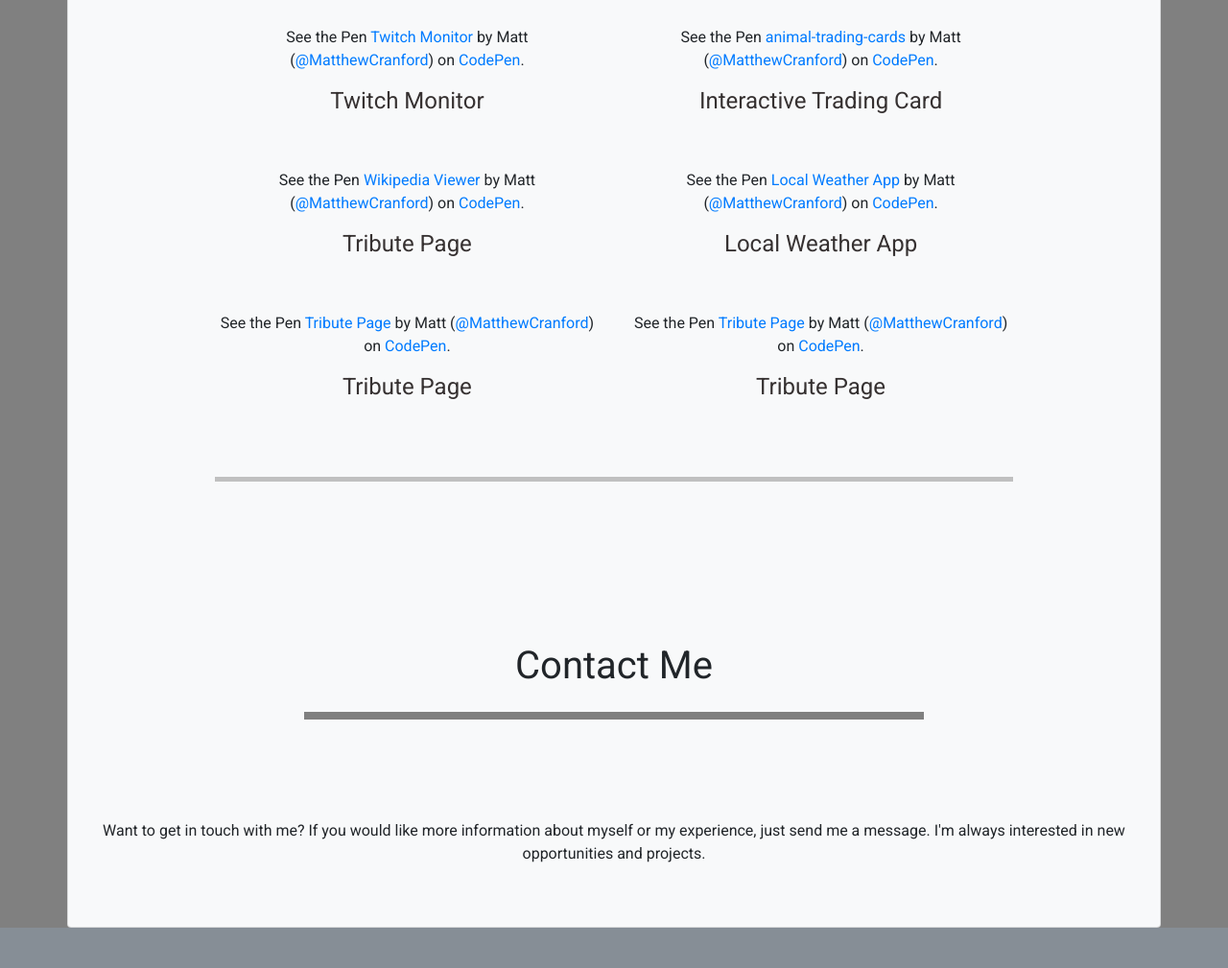
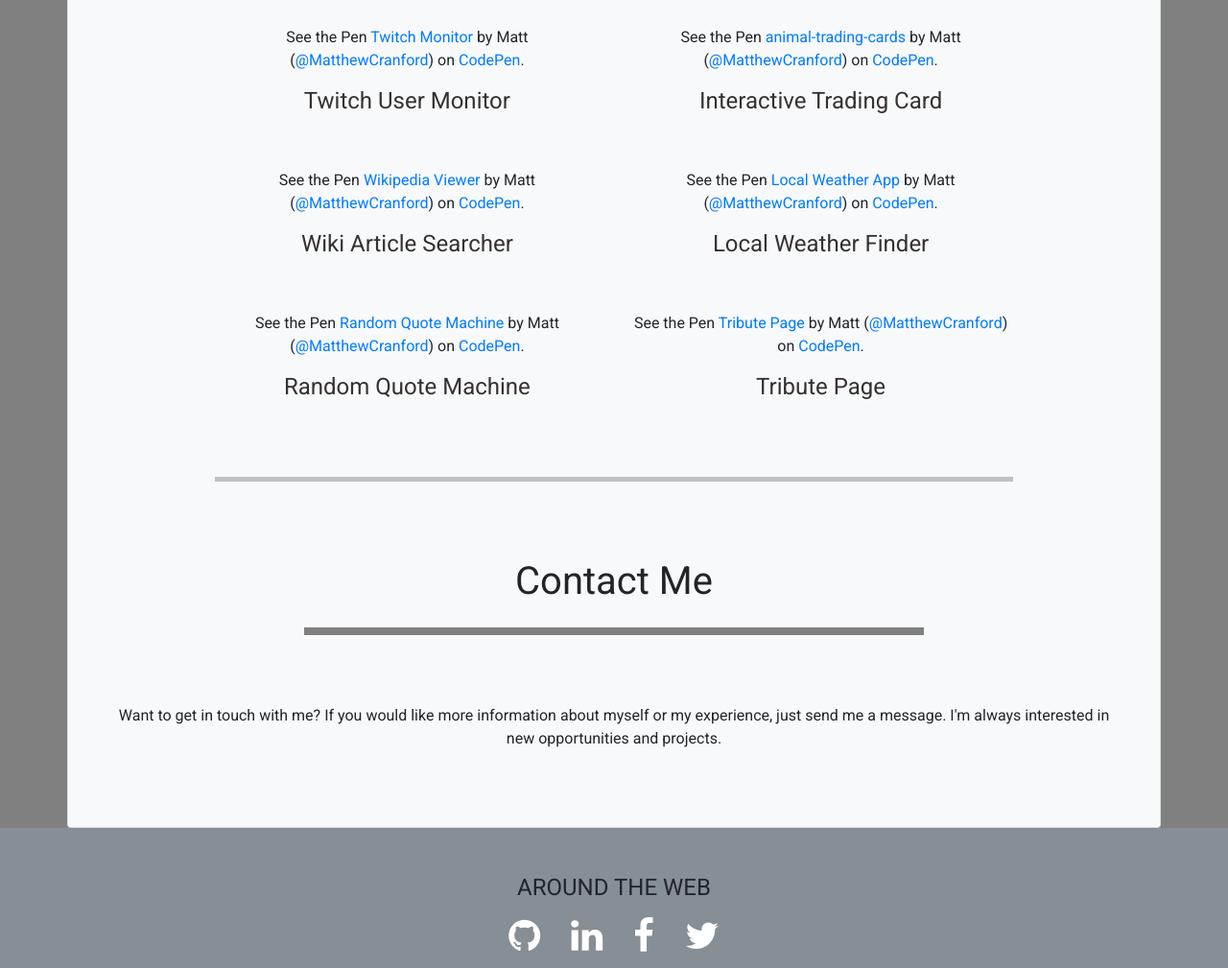
Before and after one commit to MatthewCranford/MatthewCranford.github.io, a plain HTML site: page index.html in a window 1280 px wide. Shown: the part 559-1568 px from the top of the page at 96% size. Drawn offline with nearby package versions, Linux system fonts and the light colour scheme; a script that the page names is missing.

Commit message:
Add all projects

```diff
--- a/index.html
+++ b/index.html
@@ -76,32 +76,37 @@
               <!-- project 1 -->
               <div class="col-sm-12 col-lg-6 text-center my-4 project">
                 <p data-height="400" data-theme-id="0" data-slug-hash="aEqXjK" data-default-tab="result" data-user="MatthewCranford" data-embed-version="2" data-pen-title="Twitch Monitor" class="codepen">See the Pen <a href="https://codepen.io/MatthewCranford/pen/aEqXjK/">Twitch Monitor</a> by Matt (<a href="https://codepen.io/MatthewCranford">@MatthewCranford</a>) on <a href="https://codepen.io">CodePen</a>.</p>
-                <a class="project-link" href="https://codepen.io/MatthewCranford/full/dJpxGR/" target="_blank"><h4 class="project-title">Twitch Monitor</h4></a>
+
+                <a class="project-link" href="https://codepen.io/MatthewCranford/full/dJpxGR/" target="_blank"><h4 class="project-title">Twitch User Monitor</h4></a>
               </div>
               <!-- project 2 -->
               <div class="col-sm-12 col-lg-6 text-center my-4 project">
                 <p data-height="400" data-theme-id="0" data-slug-hash="XVxKPp" data-default-tab="result" data-user="MatthewCranford" data-embed-version="2" data-pen-title="animal-trading-cards" class="codepen">See the Pen <a href="https://codepen.io/MatthewCranford/pen/XVxKPp/">animal-trading-cards</a> by Matt (<a href="https://codepen.io/MatthewCranford">@MatthewCranford</a>) on <a href="https://codepen.io">CodePen</a>.</p>
+
                 <a class="project-link" href="https://codepen.io/MatthewCranford/full/dZxOOr/" target="_blank"><h4 class="project-title">Interactive Trading Card</h4></a>
               </div>
               <!-- project 3 -->
               <div class="col-sm-12 col-lg-6 text-center my-4 project">
                 <p data-height="400" data-theme-id="0" data-slug-hash="jYaWRB" data-default-tab="result" data-user="MatthewCranford" data-embed-version="2" data-pen-title="Wikipedia Viewer" class="codepen">See the Pen <a href="https://codepen.io/MatthewCranford/pen/jYaWRB/">Wikipedia Viewer</a> by Matt (<a href="https://codepen.io/MatthewCranford">@MatthewCranford</a>) on <a href="https://codepen.io">CodePen</a>.</p>
 
-                <a class="project-link" href="https://codepen.io/MatthewCranford/full/dZxOOr/" target="_blank"><h4 class="project-title">Tribute Page</h4></a>
+                <a class="project-link" href="https://codepen.io/MatthewCranford/full/dZxOOr/" target="_blank"><h4 class="project-title">Wiki Article Searcher</h4></a>
               </div>
               <!-- project 4 -->
               <div class="col-sm-12 col-lg-6 text-center my-4 project">
-                <p data-height="265" data-theme-id="0" data-slug-hash="JMyZeX" data-default-tab="result" data-user="MatthewCranford" data-embed-version="2" data-pen-title="Local Weather App" class="codepen">See the Pen <a href="https://codepen.io/MatthewCranford/pen/JMyZeX/">Local Weather App</a> by Matt (<a href="https://codepen.io/MatthewCranford">@MatthewCranford</a>) on <a href="https://codepen.io">CodePen</a>.</p>
-                <a class="project-link" href="https://codepen.io/MatthewCranford/full/dZxOOr/" target="_blank"><h4 class="project-title">Local Weather App</h4></a>
+                <p data-height="400" data-theme-id="0" data-slug-hash="JMyZeX" data-default-tab="result" data-user="MatthewCranford" data-embed-version="2" data-pen-title="Local Weather App" class="codepen">See the Pen <a href="https://codepen.io/MatthewCranford/pen/JMyZeX/">Local Weather App</a> by Matt (<a href="https://codepen.io/MatthewCranford">@MatthewCranford</a>) on <a href="https://codepen.io">CodePen</a>.</p>
+
+                <a class="project-link" href="https://codepen.io/MatthewCranford/full/dZxOOr/" target="_blank"><h4 class="project-title">Local Weather Finder</h4></a>
               </div>
               <!-- project 5 -->
               <div class="col-sm-12 col-lg-6 text-center my-4 project">
-                <p data-height="400" data-theme-id="0" data-slug-hash="dZxOOr" data-default-tab="result" data-user="MatthewCranford" data-embed-version="2" data-pen-title="Tribute Page" class="codepen">See the Pen <a href="https://codepen.io/MatthewCranford/pen/dZxOOr/">Tribute Page</a> by Matt (<a href="https://codepen.io/MatthewCranford">@MatthewCranford</a>) on <a href="https://codepen.io">CodePen</a>.</p>
-                <a class="project-link" href="https://codepen.io/MatthewCranford/full/dZxOOr/" target="_blank"><h4 class="project-title">Tribute Page</h4></a>
+                <p data-height="400" data-theme-id="0" data-slug-hash="dJpxGR" data-default-tab="result" data-user="MatthewCranford" data-embed-version="2" data-pen-title="Random Quote Machine" class="codepen">See the Pen <a href="https://codepen.io/MatthewCranford/pen/dJpxGR/">Random Quote Machine</a> by Matt (<a href="https://codepen.io/MatthewCranford">@MatthewCranford</a>) on <a href="https://codepen.io">CodePen</a>.</p>
+
+                <a class="project-link" href="https://codepen.io/MatthewCranford/full/dZxOOr/" target="_blank"><h4 class="project-title">Random Quote Machine</h4></a>
               </div>
               <!-- project 6 -->
               <div class="col-sm-12 col-lg-6 text-center my-4 project">
                 <p data-height="400" data-theme-id="0" data-slug-hash="dZxOOr" data-default-tab="result" data-user="MatthewCranford" data-embed-version="2" data-pen-title="Tribute Page" class="codepen">See the Pen <a href="https://codepen.io/MatthewCranford/pen/dZxOOr/">Tribute Page</a> by Matt (<a href="https://codepen.io/MatthewCranford">@MatthewCranford</a>) on <a href="https://codepen.io">CodePen</a>.</p>
+
                 <a class="project-link" href="https://codepen.io/MatthewCranford/full/dZxOOr/" target="_blank"><h4 class="project-title">Tribute Page</h4></a>
               </div>
             </div>
@@ -111,17 +116,15 @@
 
 
         <!-- CONTACT -->
-        <div class="container anchor mb-5" id="contact">
+        <div class="container anchor mb-3" id="contact">
           <h1 class="text-center">Contact Me</h1>
           <hr class="my-4">
           <div class="row">
-
-
             <!-- text  -->
-            <div class="col-sm-12 col-md-12 mt-5 text-center" id="contact-text">
+            <div class="col-sm-12 col-md-12 text-center">
               <div class="row">
                 <div class="col-md-12 text-center">
-                  <p>
+                  <p id="contact-text">
                     Want to get in touch with me? If you would like more information about myself or my experience, just send me a message. I'm always interested in new opportunities and projects.
                   </p>
                 </div>
--- a/style.css
+++ b/style.css
@@ -93,6 +93,11 @@ hr {
   border-color: silver;
 }
 
+#contact {
+  padding-top: 0px;
+  margin-top: 2rem;
+}
+
 #contact-button {
   background-color: silver;
   border-color: grey;
@@ -102,7 +107,11 @@ hr {
 #contact-button:hover {
   background-color: darkgrey;
   border-color: black;
+}
 
+#contact-text {
+  margin: 1rem 0 3rem;
+  padding: 1rem;
 }
 
 #github:hover {
```
